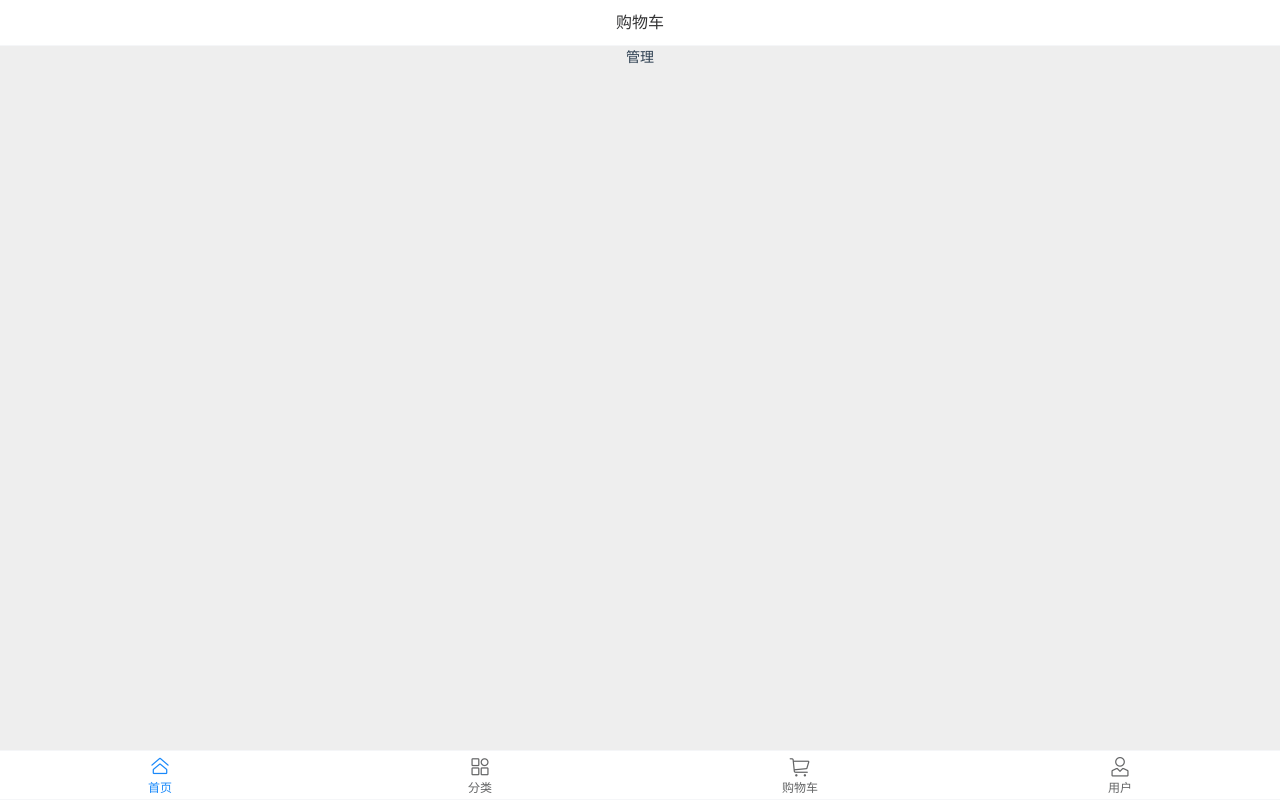
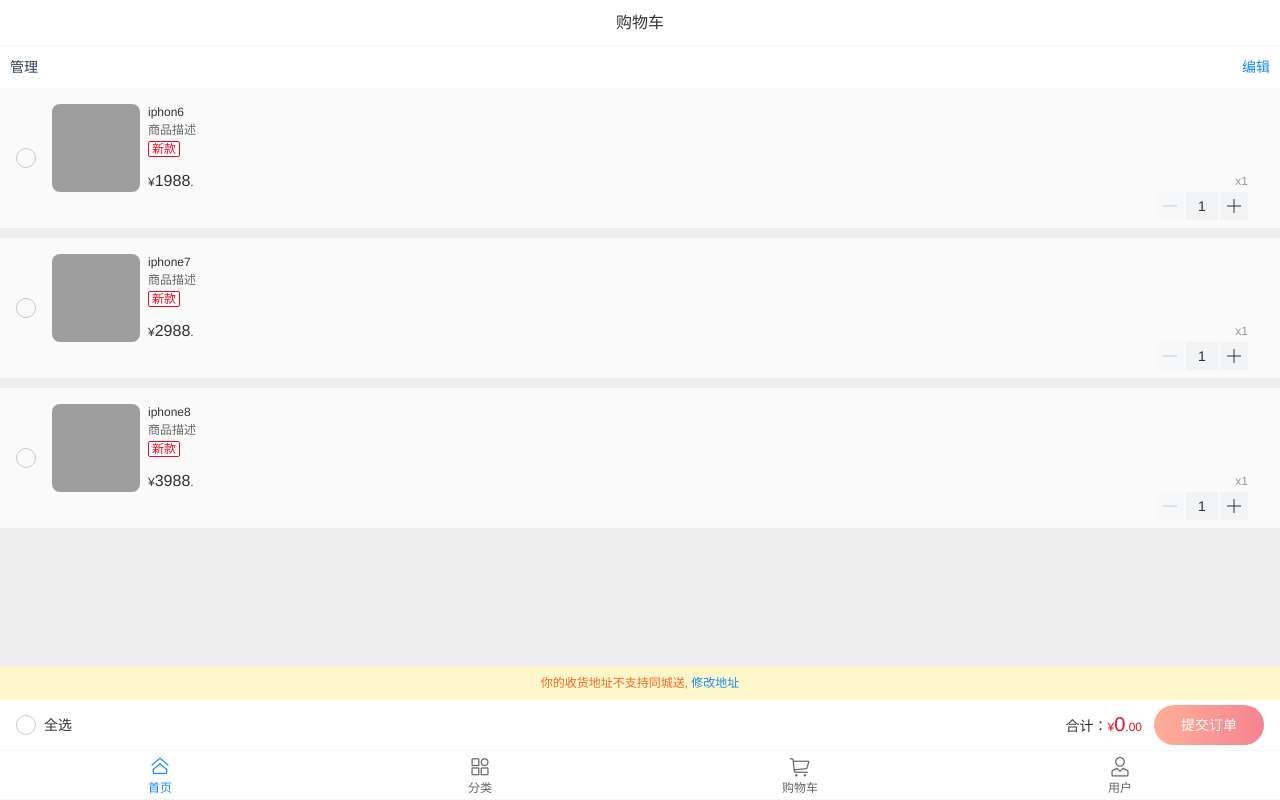
Before and after one commit to meilin520/vue2-typescript, a Vue app: page /shop-cart-view in a window 1280 px wide. Built offline with nearby package versions, Linux system fonts and the light colour scheme; grey boxes are pictures that could not be loaded.

Commit message:
购物车页面逻辑

```diff
--- a/src/views/ShopCartView.vue
+++ b/src/views/ShopCartView.vue
@@ -4,20 +4,208 @@
       <!-- 顶部操作栏 -->
       <div class="top-handler">
         <span>管理</span>
+        <span :class="isEdit?'active-default':'active-edit'" @click="onEdit">{{isEdit?'取消':'编辑'}}</span>
       </div>
-
+      <div class="shop-cart__list">
+        <div class="goods-item" v-for="cartGoods in cartGoodsList"
+        :key="cartGoods.id">
+          <van-checkbox :checked-color="checkedColor" v-model="cartGoods.checked" />
+          <van-card
+            :num="cartGoods.num"
+            :price="cartGoods.price"
+            :desc="cartGoods.desc"
+            :title="cartGoods.name"
+            :thumb="cartGoods.image"
+          >
+            <template #tags>
+              <van-tag plain type="danger" v-for="(tag,index) in cartGoods.tags" :key="index">{{tag}}</van-tag>
+            </template>
+            <template #footer>
+              <van-stepper v-model="cartGoods.num" />
+            </template>
+          </van-card>
+        </div>
+      </div>
+      <div class="submit-bar">
+        <van-submit-bar :price="totalPrice" :button-text="buttonText" :disabled="buttonDisabled" @submit="onSubmit">
+          <van-checkbox :checked-color="checkedColor" v-model="checkedAll">全选</van-checkbox>
+          <template #tip>
+            你的收货地址不支持同城送, <span class="submit-address" @click="onClickEditAddress">修改地址</span>
+          </template>
+        </van-submit-bar>
+      </div>
     </div>
 </template>
 <script lang="ts">
 import { Vue, Component } from 'vue-property-decorator';
+import { SubmitBar, Checkbox, Card, Tag, Stepper } from 'vant';
 import { TheHeader } from '../components/layout';
+import { Goods } from '../interface/goods';
+import { multipleDeleteByKey } from '../libs';
 
 @Component({
   components: {
+    [SubmitBar.name]: SubmitBar,
+    [Checkbox.name]: Checkbox,
+    [Card.name]: Card,
+    [Tag.name]: Tag,
+    [Stepper.name]: Stepper,
     TheHeader,
   },
 })
 export default class ShopCartView extends Vue {
+  private buttonText: string = '提交订单';
+  private isEdit: boolean = false;
+  private cartGoodsList: Goods[] = [
+    {
+      id: 1,
+      name: 'iphon6',
+      image: 'https://img01.yzcdn.cn/vant/apple-1.jpg',
+      num: 1,
+      tags: ['新款'],
+      checked: false,
+      desc: '商品描述',
+      price: 1988,
+    },
+    {
+      id: 2,
+      name: 'iphone7',
+      image: 'https://img01.yzcdn.cn/vant/apple-1.jpg',
+      num: 1,
+      tags: ['新款'],
+      checked: false,
+      desc: '商品描述',
+      price: 2988,
+    },
+    {
+      id: 3,
+      name: 'iphone8',
+      image: 'https://img01.yzcdn.cn/vant/apple-1.jpg',
+      num: 1,
+      tags: ['新款'],
+      checked: false,
+      desc: '商品描述',
+      price: 3988,
+    },
+  ];
 
+  // 是否全部选中
+  get checkedAll(): boolean {
+    return this.cartGoodsList.every((item) => item.checked);
+  }
+
+  // 改变选中商品状态
+  set checkedAll(value: boolean): void {
+    this.cartGoodsList.forEach((element) => {
+      element.checked = value;
+    });
+  }
+
+  // 提交或删除按钮用可性
+  get buttonDisabled(): boolean {
+    return !this.someChecked;
+  }
+
+  // 选中着色变化
+  get checkedColor(): string {
+    return this.isEdit ? '#ee0a24' : '#1989fa';
+  }
+
+  // 是否有选中商品
+  get someChecked(): boolean {
+    return this.cartGoodsList.some((item) => item.checked);
+  }
+
+  // 获取选中商品
+  get checkedCartGoodsList(): Goods[] {
+    return this.cartGoodsList.filter((item) => item.checked);
+  }
+
+  // 获取选中商品总价
+  get totalPrice(): number {
+    let price = 0;
+    if (this.someChecked) {
+      price = this.checkedCartGoodsList.reduce((sum, item) => sum + item.price * item.num, 0);
+    }
+    return price * 100;
+  }
+
+  /**
+   * 提交订单或删除商品
+   * return [void]
+   */
+  public onSubmit(): void {
+    if (this.isEdit) {
+      // 删除操作
+      if (this.someChecked) {
+        const arr = this.checkedCartGoodsList.map((item) => item.id);
+        this.cartGoodsList = multipleDeleteByKey(this.cartGoodsList, arr, 'id');
+      }
+    } else {
+      // 提交订单操作
+    }
+  }
+
+  /**
+   * 跳转收货地址配置页面
+   * return [void]
+   */
+  public onClickEditAddress(): void {
+    this.$router.push({ path: '/address-list-view'});
+  }
+
+  /**
+   * 点击编辑按钮操作
+   * return [void]
+   */
+  public onEdit(): void {
+    this.isEdit = !this.isEdit;
+    this.buttonText = this.isEdit ? '删除' : '提交订单';
+  }
 }
 </script>
+<style lang="less" scoped>
+  .shop-cart {
+    padding-bottom: 70px;
+    .top-handler {
+      display: flex;
+      justify-content: space-between;
+      align-items: center;
+      padding: 10px;
+      text-align: left;
+      background: #FFFFFF;
+      .active-default {
+        color: #bbbbbb;
+      }
+      .active-edit {
+        color: #1989fa;
+      }
+    }
+    &__list {
+      .goods-item {
+        display: flex;
+        justify-content: space-between;
+        align-items: center;
+        padding: 0 16px;
+        background: #FAFAFA;
+        &:not(:first-of-type) {
+          margin-top: 10px;
+        }
+        /deep/.van-card {
+          flex: 1;
+          .van-card__content {
+            text-align: left;
+          }
+        }
+      }
+    }
+    .submit-bar {
+      /deep/.van-submit-bar {
+        bottom: 50px;
+        .submit-address {
+          color: #1989fa;
+        }
+      }
+    }
+  }
+</style>
```
